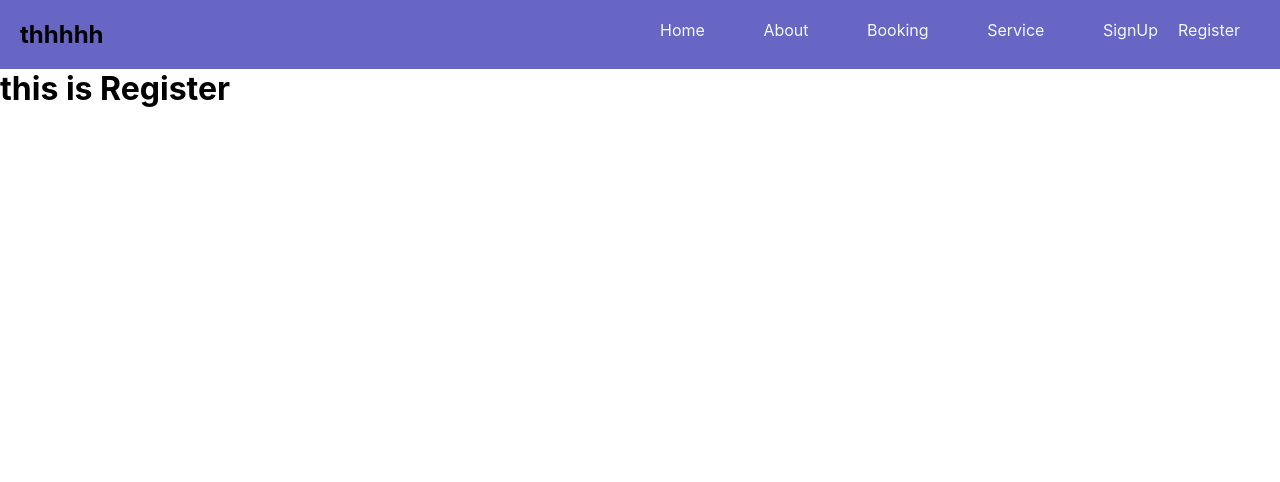
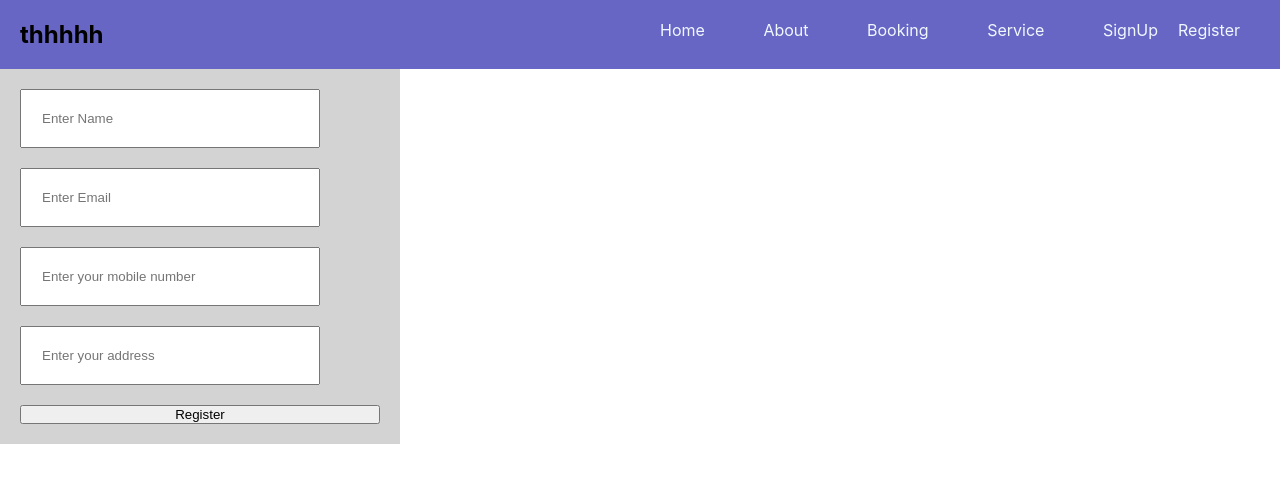
Before and after one commit to pnand11/book-my-flights, a React (Create React App) app: page /register in a window 1280 px wide. Shown: the top 482 px of the page. Built offline with nearby package versions, Linux system fonts and the light colour scheme.

Commit message:
Register

```diff
--- a/src/App.css
+++ b/src/App.css
@@ -156,3 +156,18 @@
   font-family: 'Segoe UI', Tahoma, Geneva, Verdana, sans-serif;
   margin: 12px;
 }
+/* ----Registration */
+
+.register-form
+{
+    background-color: lightgray;
+    padding: 20px;
+    width: 400px;
+    display: flex;
+    flex-direction: column;
+    row-gap: 20px;
+}
+.register-form>input{
+  padding: 20px;
+  width: 300px;
+}
--- a/src/Component/Home.jsx
+++ b/src/Component/Home.jsx
@@ -3,53 +3,9 @@ import { useEffect,useState } from 'react';
 import FlightDetails from './FlightDetails';
 
 function Home() {
-    let [flights, setFlight] = useState([]);
-
-    useEffect(()=>{
-
-        fetch('https://bookmyflights-server.onrender.com/flights/getFlights')
-        .then((response)=>response.json())
-        .then((data)=>{
-            console.log(data);
-           setFlight(data);
-        })
-        .catch((err)=>{
-            console.log(err);
-        })
-
-    },[])
-
-    console.log(flights);
-
-
-  return (
-    <div className="main_2">
-
-            <section className="main_sec">
-
-                <div className="first_sec">
-                    <div className="filter">
-                        <button className="filter_option">Cost</button>
-                        <button className="filter_option">Airline</button>
-                        <button className="filter_option">Stops</button>
-                        <button className="filter_option">Duration</button>
-                    </div>
-                    <div className="flight_detail">
-                        {
-                            flights.map((flight,index)=>{
-                                return(
-
-                                    <FlightDetails  Airlines={flight.airlines[0]} FlightNumbers={flight.FlightNumbers[0]} Source={flight.source} DepartureTime={flight.departureTime} ArraivalTime={flight.arrivalTime} destination={flights.destination} duration={flights.flightDuration} price={flight.price}/>
-                                )
-                            })
-                        }
-
-
-                    </div>
-                </div>
-            </section>
-        </div>
-  )
+    return(
+        <h1>welcome to our site</h1>
+    )
 }
 
 export default Home
--- a/src/Component/Register.jsx
+++ b/src/Component/Register.jsx
@@ -1,9 +1,49 @@
 import React from 'react'
+import { useState } from 'react'
 
 function Register() {
+
+  let [details,setDetails] = useState({
+    name:"",
+    email:"",
+    mobile_No:"",
+    address:""
+  });
+
+ function handleInput(event)
+ {
+
+    setDetails((prevObj)=>{
+      return {...prevObj,[event.target.name]:event.target.value}
+    })
+
+
+ }
+
+ function handleSubmit()
+ {
+  console.log(details);
+ }
+
+
+
   return (
-    <div>
-      <h1>this is Register</h1>
+    <div className='register-form'>
+
+      <input type='text' name='name' onChange={handleInput} placeholder='Enter Name' value={details.name}/>
+
+      <input type='text' name='email' onChange={handleInput} placeholder='Enter Email' value={details.email}/>
+
+      <input type='text' name='mobile_No' onChange={handleInput} placeholder='Enter your mobile number' value={details.mobile_No}/>
+
+      <input type='textarea' cols="30" rows="3" name='address' onChange={handleInput} placeholder='Enter your address' value={details.address}/>
+
+      <button onClick={handleSubmit}>Register</button>
+
+
+
+
+
     </div>
   )
 }
--- a/src/Component/Ticket.jsx
+++ b/src/Component/Ticket.jsx
@@ -1,18 +1,74 @@
+// import React from 'react'
+
+// function Ticket() {
+//   return (
+//     <div>
+//     <div className="product">
+
+//     <div className="prod">Product 1</div>
+//     <div className="prod">Product 2</div>
+//     <div className="prod">Product 3</div>
+//     <div className="prod">Product 4</div>
+
+// </div>
+//     </div>
+//   )
+// }
+
+// export default Ticket
+
 import React from 'react'
+import { useEffect,useState } from 'react';
+import FlightDetails from './FlightDetails';
 
 function Ticket() {
+    let [flights, setFlight] = useState([]);
+
+    useEffect(()=>{
+
+        fetch('https://bookmyflights-server.onrender.com/flights/getFlights')
+        .then((response)=>response.json())
+        .then((data)=>{
+            console.log(data);
+           setFlight(data);
+        })
+        .catch((err)=>{
+            console.log(err);
+        })
+
+    },[])
+
+    console.log(flights);
+
+
   return (
-    <div>
-    <div className="product">
+    <div className="main_2">
 
-    <div className="prod">Product 1</div>
-    <div className="prod">Product 2</div>
-    <div className="prod">Product 3</div>
-    <div className="prod">Product 4</div>
+            <section className="main_sec">
 
-</div>
-    </div>
+                <div className="first_sec">
+                    <div className="filter">
+                        <button className="filter_option">Cost</button>
+                        <button className="filter_option">Airline</button>
+                        <button className="filter_option">Stops</button>
+                        <button className="filter_option">Duration</button>
+                    </div>
+                    <div className="flight_detail">
+                        {
+                            flights.map((flight,index)=>{
+                                return(
+
+                                    <FlightDetails  Airlines={flight.airlines[0]} FlightNumbers={flight.FlightNumbers[0]} Source={flight.source} DepartureTime={flight.departureTime} ArraivalTime={flight.arrivalTime} destination={flights.destination} duration={flights.flightDuration}/>
+                                )
+                            })
+                        }
+
+
+                    </div>
+                </div>
+            </section>
+        </div>
   )
 }
 
-export default Ticket
+export default Ticket;
```
